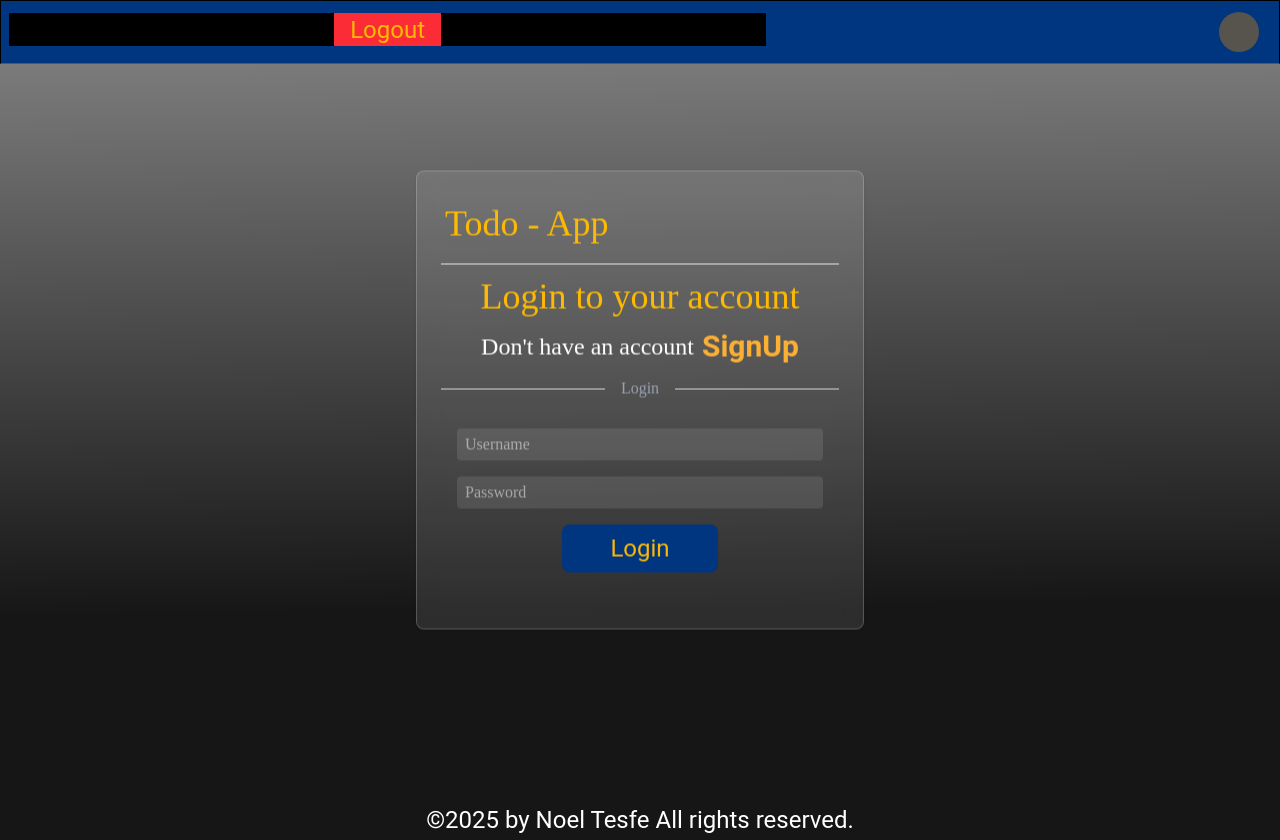
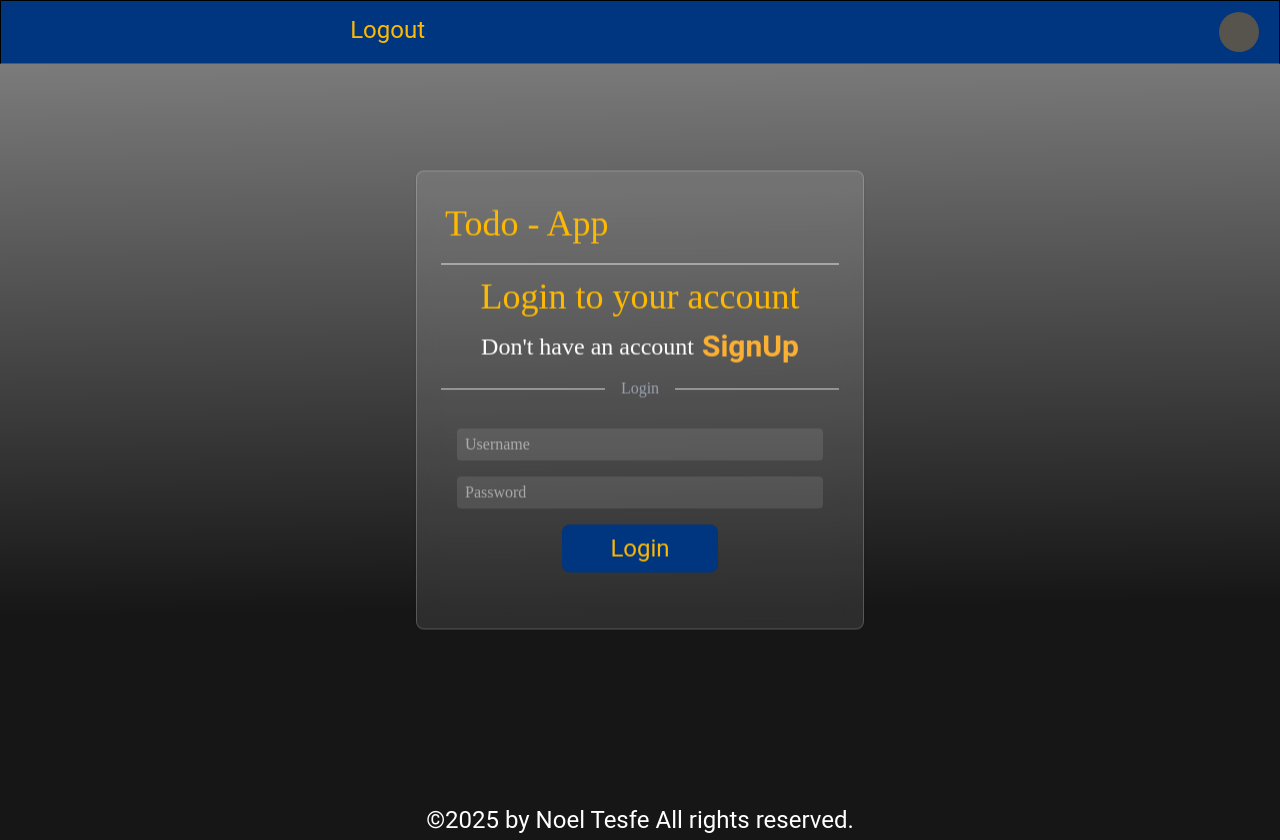
Before and after one commit to Noel-byte/todoapp-frontend, a React (Vite) app: page /login in a window 1280 px wide. Built offline with nearby package versions, Linux system fonts and the light colour scheme; no server answers; sample sign-in values are in the browser's storage.

Commit message:
modified frontend

```diff
--- a/src/components/FilterTasks.jsx
+++ b/src/components/FilterTasks.jsx
@@ -80,7 +80,17 @@ export const FilterTasks = () => {
   return (
     <div className="relative w-3/5">
       {/* Buttons for lg and up */}
-      <div className="hidden lg:flex justify-around gap-3  text-2xl text-heading bg-black">
+      <div className="hidden lg:flex justify-around gap-4  text-2xl text-heading">
+            <div>
+          {isAuthenticated ? (
+            <span
+              onClick={logoutUser}
+              className=" font-buttons  px-4 py-1 rounded   hover:cursor-pointer hover:text-heading/80 "
+            >
+              Logout
+            </span>
+          ) : undefined}
+        </div>
             {todos.length > 0 && (
         <div className='flex justify-between gap-2'>
 
@@ -117,16 +127,7 @@ export const FilterTasks = () => {
 
         </div>
            )}
-        <div className=' self-start text-left bg-red-500'>
-          {isAuthenticated ? (
-            <span
-              onClick={logoutUser}
-              className=" font-buttons  px-4 py-1 rounded   hover:cursor-pointer hover:text-heading/80 "
-            >
-              Logout
-            </span>
-          ) : undefined}
-        </div>
+
       </div>
 
       {/* Hamburger icon for small screens */}
```
